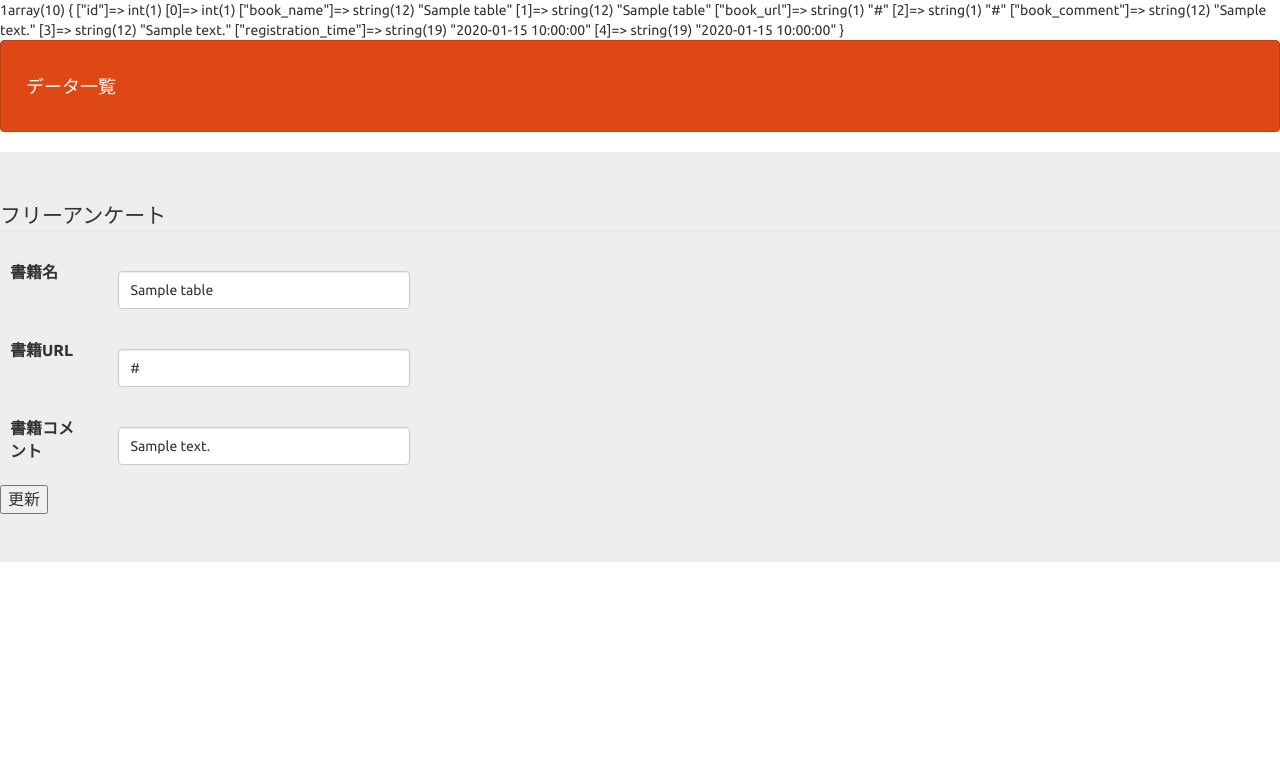
After one commit to knysi3/mil-practice8, a PHP site: page /details.php?id=1 in a window 1280 px wide. The commit adds this page. Shown: the top 769 px of the page. Run offline with PHP 8.4, Linux system fonts and the light colour scheme; tables that the repository leaves empty or names only in its code hold one stand-in row (values such as "Sample post").

Commit message:
my first commit!!

```diff
--- /dev/null
+++ b/details.php
@@ -0,0 +1,79 @@
+<?php
+//selsect.phpから処理を持ってくる
+//1.外部ファイル読み込みしてDB接続(funcs.phpを呼び出して)
+require_once('funcs.php');
+$pdo = db_conn();
+
+//2.対象のIDを取得
+$id = $_GET['id'];
+echo $id;
+
+//3．データ取得SQLを作成（SELECT文）
+$stmt = $pdo->prepare("SELECT * FROM gs_bm_table WHERE id=:id;");
+$stmt->bindValue(':id',$id,PDO::PARAM_INT);
+$status = $stmt->execute();
+
+//4．データ表示
+if($status == false){
+    sql_error($status);
+}else{
+    $result = $stmt->fetch();
+    var_dump($result);
+}
+
+?>
+
+<!DOCTYPE html>
+<html lang="ja">
+<head>
+  <meta charset="UTF-8">
+  <title>データ登録</title>
+  <link href="css/bootstrap.min.css" rel="stylesheet">
+  <style>div{padding: 10px;font-size:16px;}</style>
+</head>
+<body>
+
+<!-- Head[Start] -->
+<header>
+  <nav class="navbar navbar-default">
+    <div class="container-fluid">
+    <div class="navbar-header"><a class="navbar-brand" href="select.php">データ一覧</a></div>
+    </div>
+  </nav>
+</header>
+<!-- Head[End] -->
+
+<!-- Main[Start] -->
+<form method="POST" action="update.php">
+  <div class="jumbotron">
+   <fieldset>
+    <legend>フリーアンケート</legend>
+      <div class="mb-3 row">
+        <label for="inputBookName" class="col-sm-1 col-form-label">書籍名</label>
+        <div class="col-sm-3">
+          <input type="text" class="form-control" id="inputBookName" name="book_name" value="<?= $result['book_name'] ?>">
+        </div>
+      </div>
+
+      <div class="mb-3 row">
+        <label for="inputUrl" class="col-sm-1 col-form-label">書籍URL</label>
+        <div class="col-sm-3">
+          <input type="text" class="form-control" id="inputUrl" name="book_url" value="<?= $result['book_url'] ?>">
+        </div>
+      </div>
+
+      <div class="mb-3 row">
+        <label for="inputBookComment" class="col-sm-1 col-form-label">書籍コメント</label>
+        <div class="col-sm-3">
+          <input type="text" class="form-control" id="inputBookComment" name="book_comment" value="<?= $result['book_comment'] ?>">
+        </div>
+      </div>
+      <input type="hidden" name="id" value="<?= $result['id'] ?>">
+      <input type="submit" value="更新">
+    </fieldset>
+  </div>
+</form>
+<!-- Main[End] -->
+
+</body>
+</html>
--- a/funcs.php
+++ b/funcs.php
@@ -6,15 +6,20 @@ function h($str)
 
 function db_conn(){
     try {
-      $db_name = "";
-      $db_id   = "";
-      $db_pw   = "";
-      $db_host = "";
-      $db_port = "";
+      $db_name = "kon123_mil_practice_8";
+      $db_id   = "kon123";
+      $db_pw   = "Zaq12wsx";
+      $db_host = "mysql57.kon123.sakura.ne.jp";
+      $db_port = "3306";
       $pdo = new PDO('mysql:dbname=' . $db_name . ';charset=utf8;host=' . $db_host.';port='.$db_port.'', $db_id, $db_pw);
       return $pdo;
     } catch (PDOException $e) {
         exit('DB Connection Error:' . $e->getMessage());
     }
 }
- ///
+
+//リダイレクト関数: redirect($file_name)
+function redirect($file_name){
+    header('Location: ' .$file_name);
+}
+?>
```
Also changed, not shown: delete.php (added, +24 -0 lines), select.php (+13 -0 lines), update.php (added, +37 -0 lines), 1 other file.
